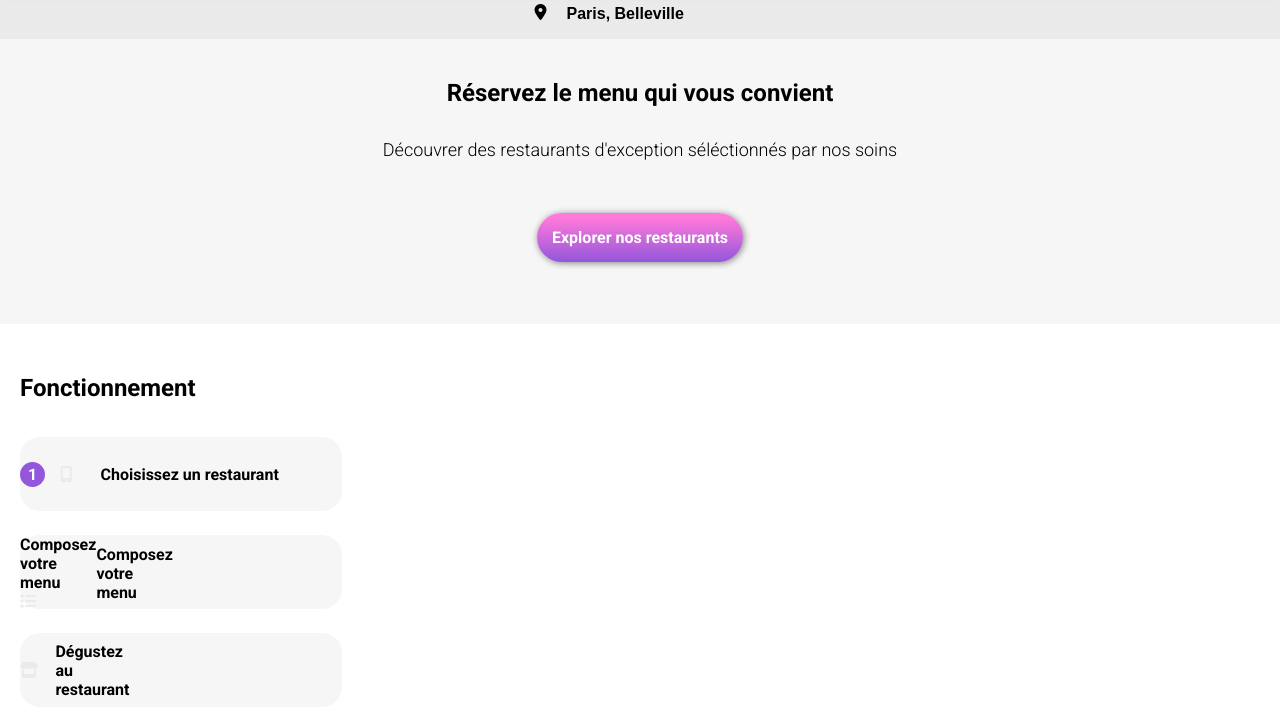
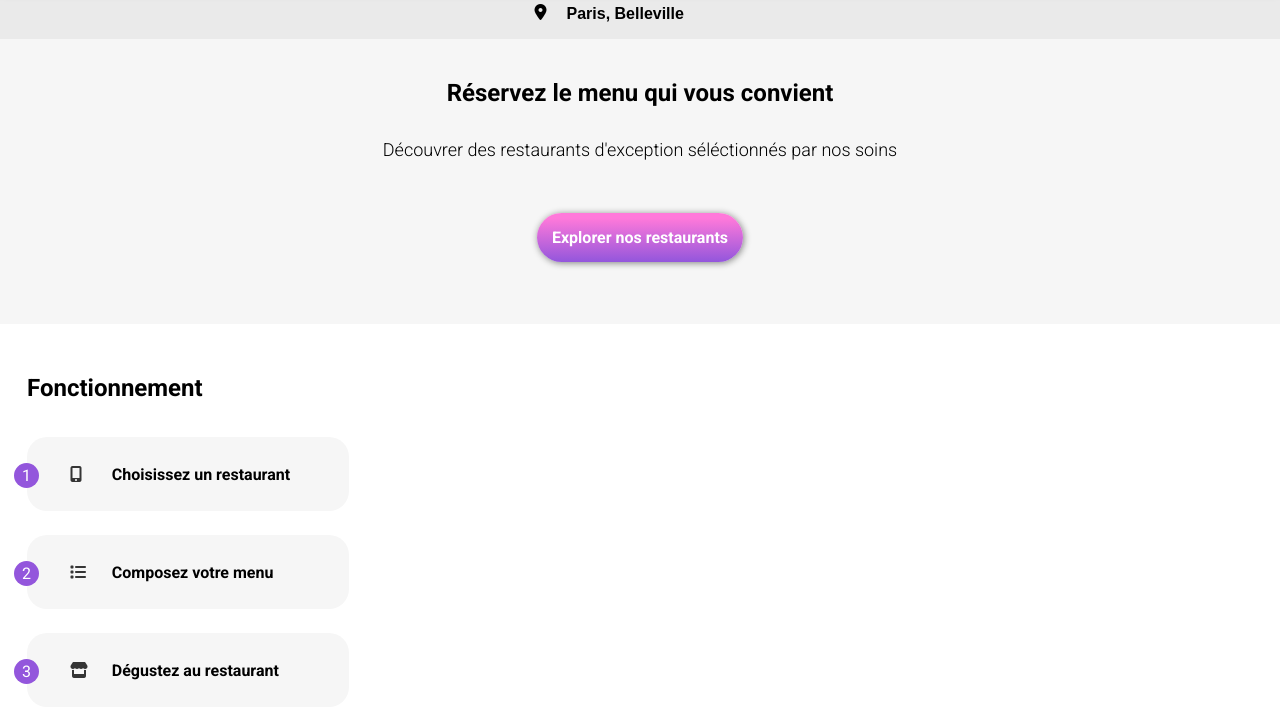
Before and after one commit to idbeljam/JamilaIdBElla_03_16072021, a website: page www/index.html in a window 1280 px wide. Shown: the part 76-800 px from the top of the page. Drawn offline with Linux system fonts and the light colour scheme; a web font is replaced by a local one.

Commit message:
stylisation menu

```diff
--- a/www/index.html
+++ b/www/index.html
@@ -50,13 +50,28 @@
         <ul>
                 <li>
                     <span class="pastille" >1</span>
-                    <span><i class="fas fa-mobile-alt"></i></span>
-                    <p>Choisissez un restaurant</p>
+                    <div class="content">
+                        <span><i class="fas fa-mobile-alt"></i></span>
+                        <p>Choisissez un restaurant</p>
+                    </div>
                 </li>
 
+                <li>
+                    <span class="pastille">2</span>
+                    <div class="content">
+                        <span><i class="fas fa-list"></i></span>
+                        <p>Composez votre menu</p>
+                    </div>
+                </li>
 
-            <li><span><p>Composez votre menu</p><i class="fas fa-list"></i></span><p>Composez votre menu</p></li>
-            <li><span><i class="fas fa-store"></i></span><p>Dégustez au restaurant</p></li>
+                <li>
+                    <span class="pastille" >3</span>
+                    <div class="content">
+                        <span><i class="fas fa-store"></i></span>
+                        <p>Dégustez au restaurant</p>
+                    </div>
+                </li>
+
         </ul>
 
     </div>
--- a/www/sass/Layout/_footer.scss
+++ b/www/sass/Layout/_footer.scss
@@ -6,7 +6,7 @@ footer {
 
     height: 200px ;
     color: white;
-    background-color: #353535 ;
+    background-color: $gris-fonce ;
 
     line-height: 40px;
 
--- a/www/sass/Utils/_variables.scss
+++ b/www/sass/Utils/_variables.scss
@@ -13,6 +13,8 @@ $gris-clair: #F6F6F6;
 
 $blanc : white;
 
+$gris-fonce: #353535;
+
 
 $fond-input: #eaeaea;
 
--- a/www/sass/pages/_main-menu.scss
+++ b/www/sass/pages/_main-menu.scss
@@ -4,9 +4,11 @@
     height: 440px;
 
     padding: $padding-section;
+    padding-left: 27px;
 
     i{
-        color: $fond-input;
+        color: $gris-fonce;
+
     }
 
     h2 {
@@ -23,21 +25,25 @@
     }
 
     li{
-        display: grid;
-
-        grid-template-columns: 1fr 1fr 6fr;
+        position: relative;
         width: 322px;
         height: 74px;
 
         background: $gris-clair;
         border-radius: 20px;
 
+        padding: 28px;
+
+
         font-weight: bold;
         align-items: center;
 
+
         .pastille {
             display: flex;
-            float: right;
+            position: absolute;
+            left: -13px;
+            top: 26px;
 
             height: 25px;
             width: 25px;
@@ -47,7 +53,19 @@
 
             border-radius: 20px;
 
+
             color: $blanc ;
+            font-weight: normal;
+        }
+
+        .content {
+            display: grid;
+
+            grid-template-columns: 1fr 5fr;
+            grid-template-rows: 1fr;
+
+
+            margin-left: 15px;
         }
 
     }
```
Also changed, not shown: www/css/styles.css, 1 other file.
